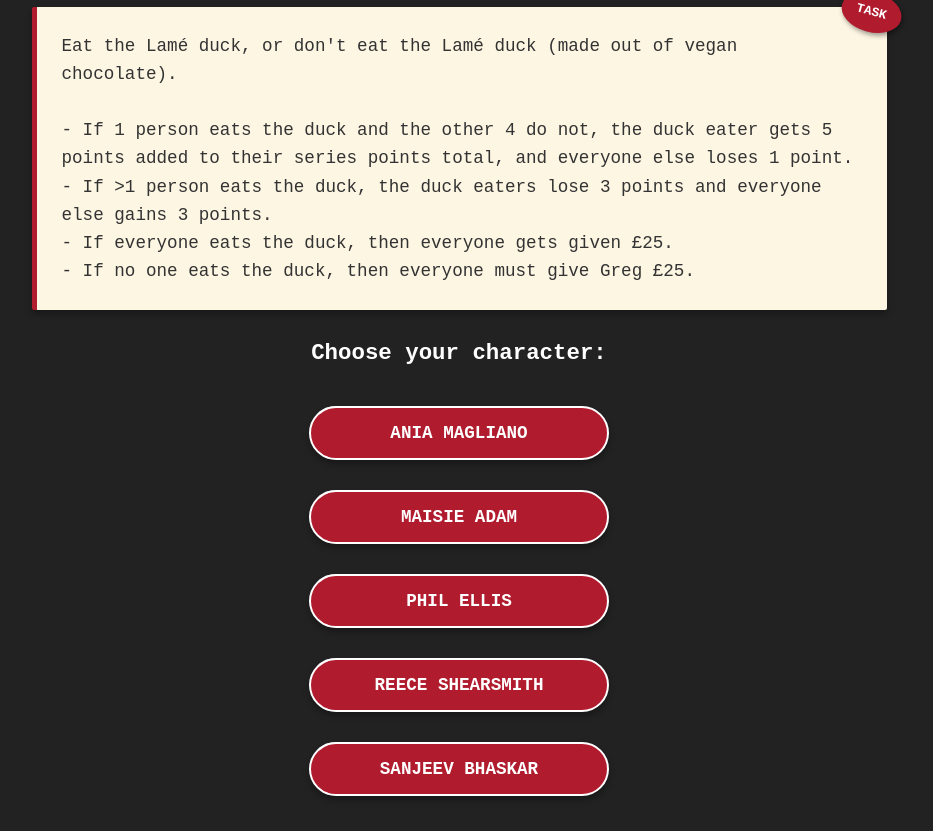
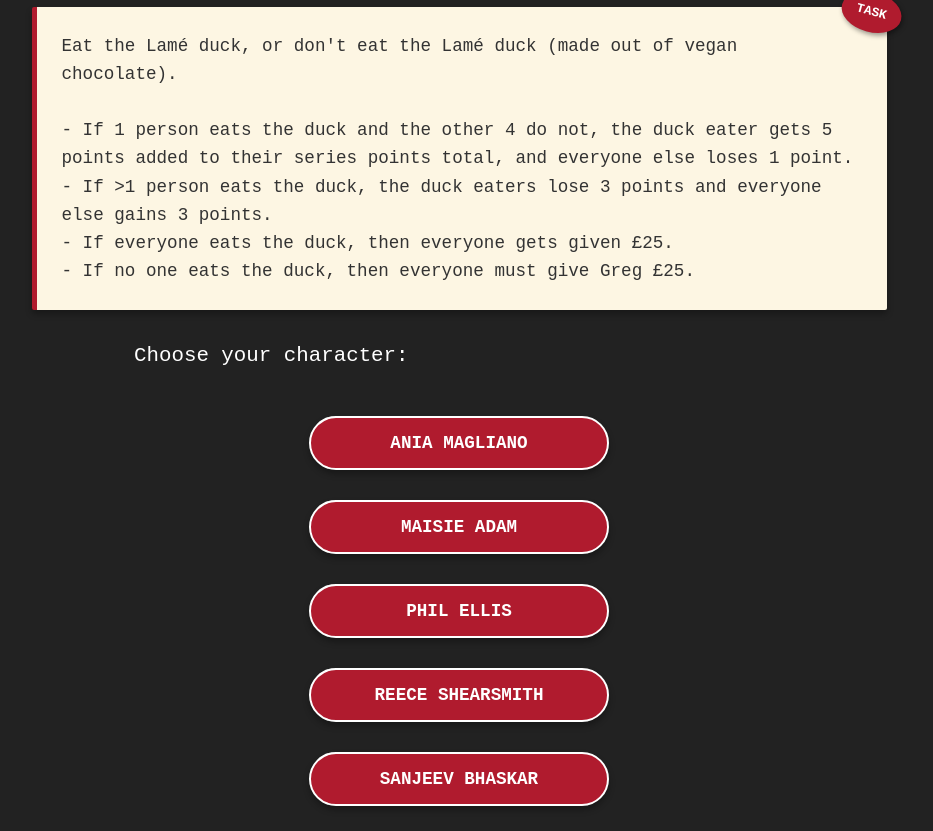
Before and after one commit to tobycrisford/taskmaster_lame_duck, a website built with Vite: page index.html in a window 1280 px wide. Shown: the part 108-939 px from the top of the page, without its empty margins (181-1114 px from the left). Built offline with nearby package versions, Linux system fonts and the light colour scheme.

Commit message:
Improving text styling on slider bar screen

```diff
--- a/style.css
+++ b/style.css
@@ -79,11 +79,13 @@
 }
 
 .gametext {
-    font-size: 1.4rem;
-    text-align: center;
-    margin-bottom: 15px;
+    font-size: 1.3rem;
+    text-align: left;       /* Left align the text content */
+    width: 100%;            /* Take up full width of container */
+    max-width: 650px;       /* But don't get too wide (readability) */
+    margin: 0 auto 20px auto; /* Center the block itself vertically/horizontally */
     color: #fff;
-    font-weight: bold;
+    line-height: 1.5;       /* Better spacing for multi-line text */
 }
 
 /* --- Buttons (Generic & Character) --- */
```
